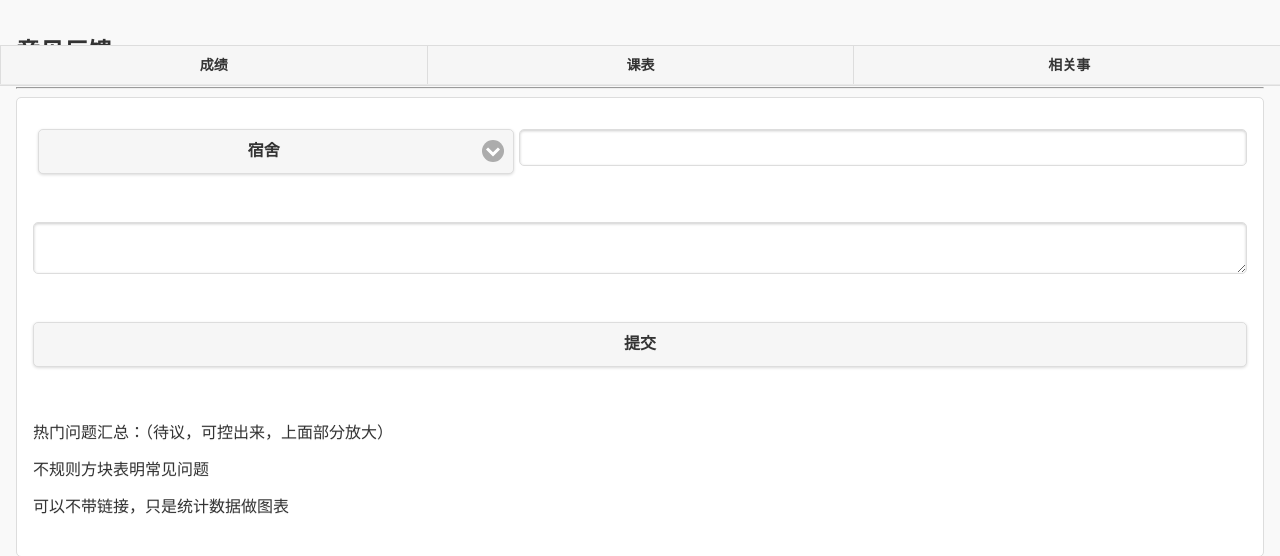
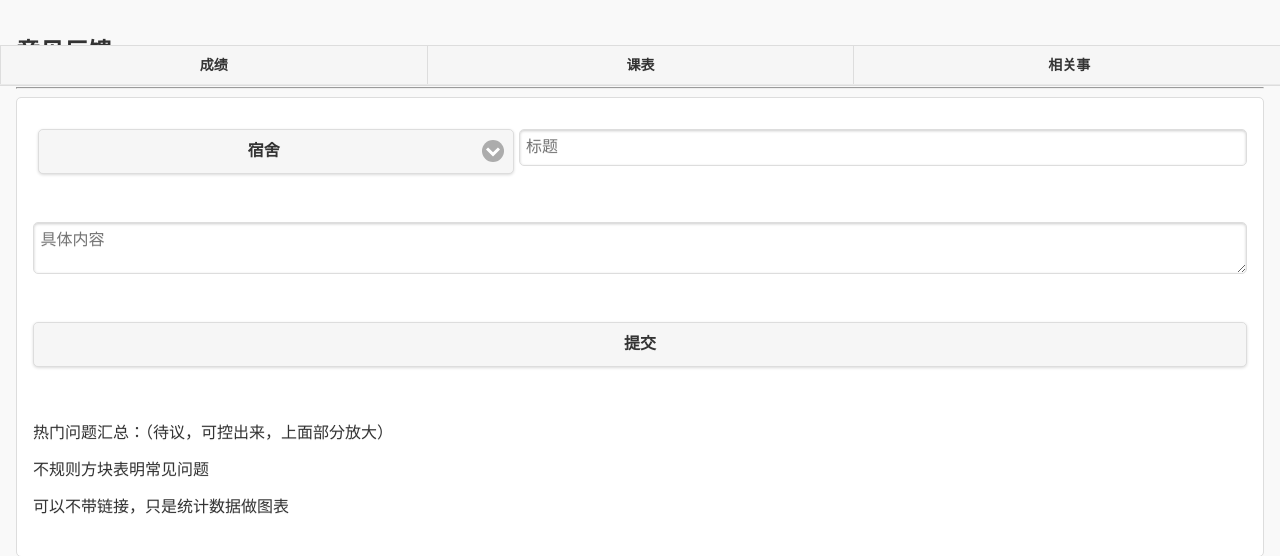
Before and after one commit to yss930819/BUAAWeChatApp, a PHP site: page /affairs-suggestions.php in a window 1280 px wide. Shown: the part 715-1271 px from the top of the page. Run offline with PHP 8.4, Linux system fonts and the light colour scheme; some web fonts are replaced.

Commit message:
Added placeholders

```diff
--- a/affairs-suggestions.php
+++ b/affairs-suggestions.php
@@ -19,12 +19,12 @@
             </select>
           </div>
           <div class="ui-block-b" style="width:60%">
-            <input type="text" name="title" id="title" value="" />
+            <input type="text" name="title" id="title" value="" placeholder="标题" />
           </div>
         </div>
         <div class="ui-field-contain">
           <div data-role="fieldcontain">
-            <textarea cols="40" rows="8" name="textarea" id="textarea"></textarea>
+            <textarea cols="40" rows="8" name="textarea" id="textarea" placeholder="具体内容"></textarea>
           </div>
         </div>
         <div class="ui-field-contain">
```
